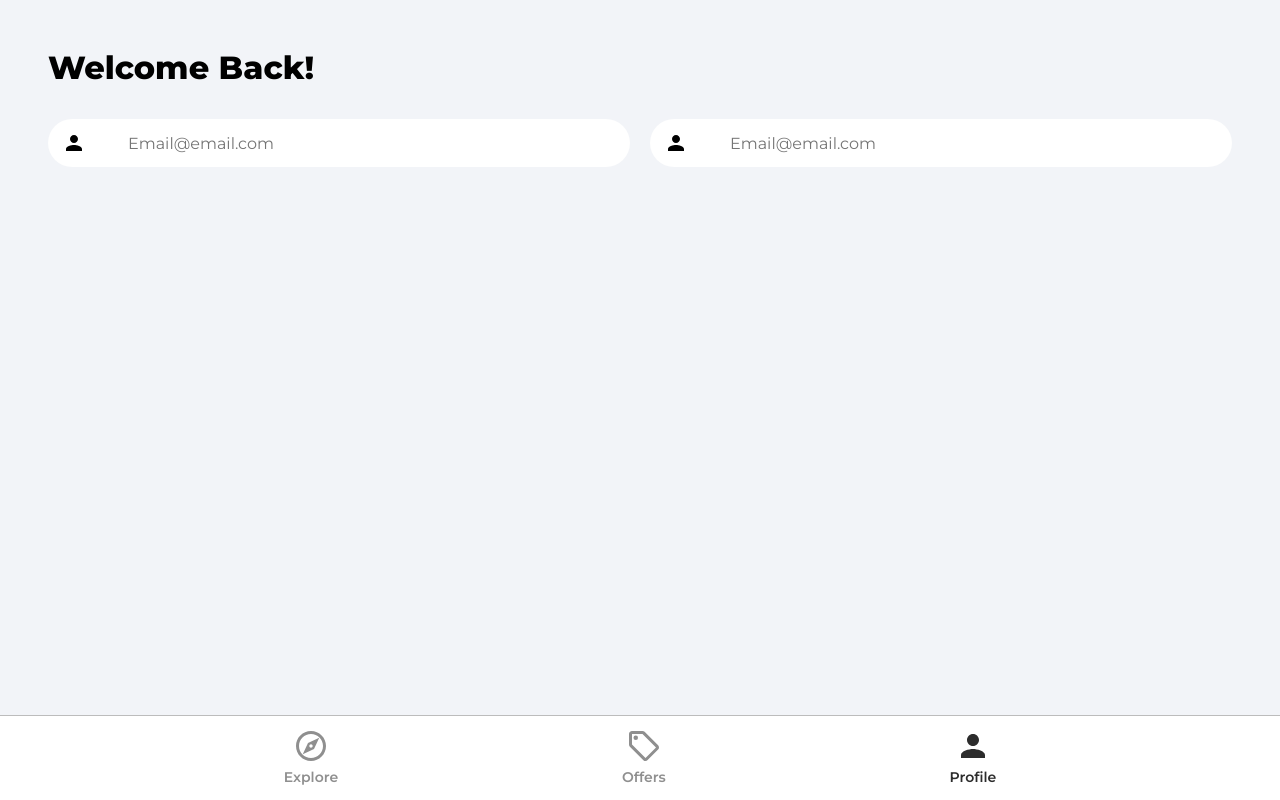
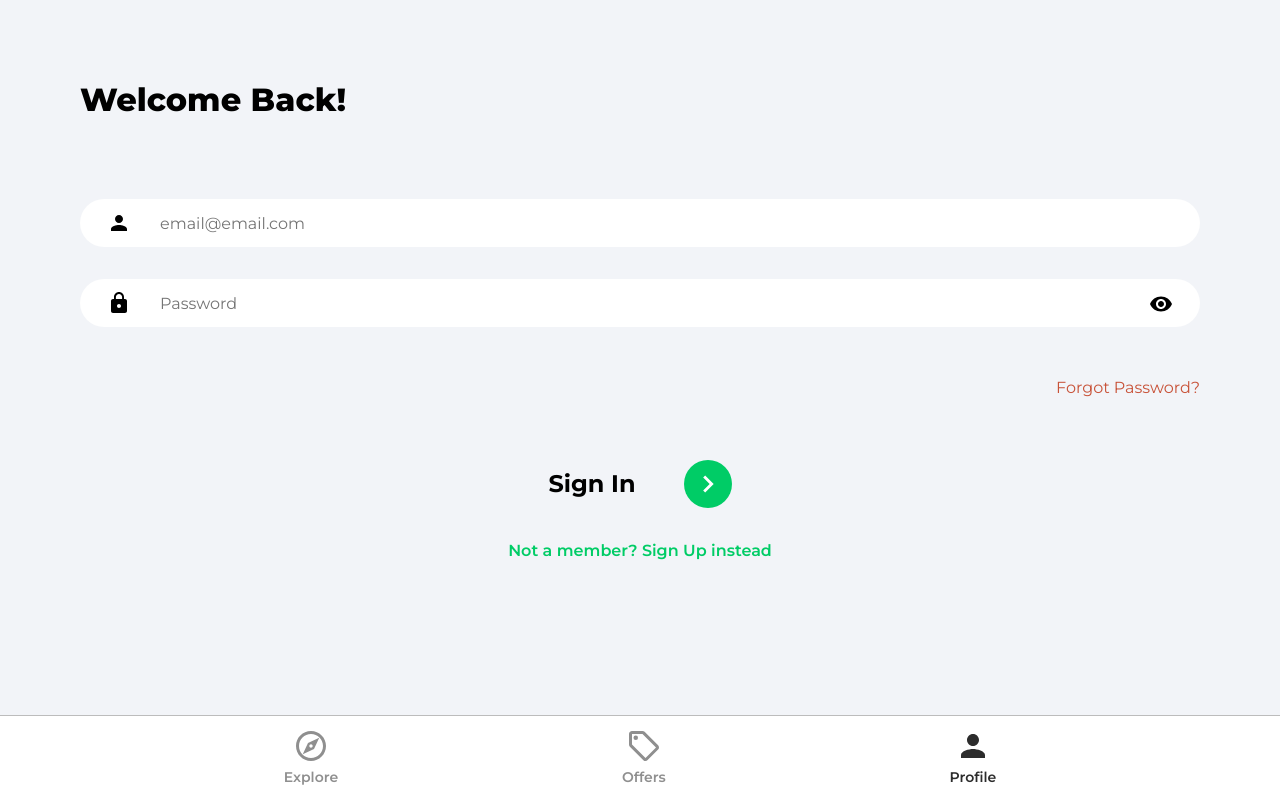
Before and after one commit to Olixfills/homz, a React (Create React App) app: page /profile in a window 1280 px wide. Built offline with nearby package versions, Linux system fonts and the light colour scheme.

Commit message:
login screen done

```diff
--- a/src/index.css
+++ b/src/index.css
@@ -91,16 +91,16 @@ button {
 .listingDetails,
 .category,
 .explore {
-  margin: 1rem;
+  margin: 1.2rem;
 }
-@media (min-width: 1024px) {
+@media (min-width: 805px) {
   .pageContainer,
   .offers,
   .profile,
   .listingDetails,
   .category,
   .explore {
-    margin: 3rem;
+    margin: 3rem 5rem;
   }
 }
 
@@ -193,10 +193,11 @@ button {
 
   }
 }
-.namePassDiv{
 
+.formHeader{
+  margin: 5rem auto;
+}
 
-}
 .nameInput {
   margin-bottom: 2rem;
   background: url('./assets/svg/badgeIcon.svg') #ffffff 2.5% center no-repeat;
@@ -226,10 +227,13 @@ button {
 
 .forgotPasswordLink {
   cursor: pointer;
-  color: #00cc66;
-  font-weight: 600;
+  color: #c85238;
+  font-weight: 400;
   text-align: right;
+  margin: 1.2rem auto;
 }
+
+
 
 .signInBar,
 .signUpBar {
@@ -249,7 +253,7 @@ button {
 @media (min-width: 1024px) {
   .signInBar,
   .signUpBar {
-    justify-content: start;
+    justify-content: center;
   }
 }
 
@@ -302,7 +306,7 @@ button {
 }
 
 .registerLink {
-  margin-top: 4rem;
+  margin-top: 1.2rem;
   color: #00cc66;
   font-weight: 600;
   text-align: center;
--- a/src/pages/Login.jsx
+++ b/src/pages/Login.jsx
@@ -8,33 +8,66 @@ import visibilityIcon from '../assets/svg/visibilityIcon.svg'
 const Login = () => {
   const [showPassword, setShowPassword] = useState(false);
   const [formData, setFormData] = useState({
-    name: '',
     email: '',
     password: '',
-    phone: '',
-    address: '',
+
 
   })
-  const {name, email, password, phone, address} = formData;
+  const { email, password,} = formData;
+  // eslint-disable-next-line no-unused-vars
   const navigate = useNavigate()
 
 const onChange = (e) => {
-
+setFormData((prev => ({
+  ...prev,
+  [e.target.id]: e.target.value
+})))
 }
 
 
   return (
     <>
       <div className="pageContainer">
-        <header>
+        <header className='formHeader'>
           <p className='pageHeader'>Welcome Back!</p>
         </header>
         <form>
-          <div className='formDiv'>
-          <input type="email" name="email" className='emailInput' id='email' placeholder='Email@email.com' value={email} min={6} onChange={onChange} />
-          <input type="email" name="email" className='emailInput' id='email' placeholder='Email@email.com' value={email} min={6} onChange={onChange} />
+          <input
+          type="email"
+          name="email"
+          className='emailInput'
+          id='email'
+          placeholder='email@email.com'
+          value={email}
+          onChange={onChange} />
+
+          <div className="passwordInputDiv">
+            <input
+            type={showPassword ? "text" : "password"}
+            name="password"
+            id="password"
+            className='passwordInput'
+            placeholder='Password'
+            value={password}
+            onChange={onChange}/>
+
+            <img src={visibilityIcon}
+            alt="showPassword"
+            onClick={()=> setShowPassword(prev => !prev)}
+            className='showPassword'/>
+          </div>
+
+          <Link to='/reset-password' className='forgotPasswordLink'>Forgot Password?</Link>
+
+          <div className="signInBar">
+            <p className="signInText">Sign In</p>
+            <button className="signInButton">
+              <ArrowRightIcon fill='#fff' width='34px' height='34px' />
+            </button>
           </div>
         </form>
+        <Link to='/signup' className='registerLink'>Not a member? Sign Up instead</Link>
+
       </div>
     </>
   )
--- a/src/pages/SignUp.jsx
+++ b/src/pages/SignUp.jsx
@@ -1,9 +1,76 @@
-import React from 'react'
+import React, {useState} from 'react'
+import { Link, useNavigate } from 'react-router-dom'
+
+import { ReactComponent as ArrowRightIcon } from '../assets/svg/keyboardArrowRightIcon.svg'
+import visibilityIcon from '../assets/svg/visibilityIcon.svg'
+
 
 const SignUp = () => {
+  const [showPassword, setShowPassword] = useState(false);
+  const [formData, setFormData] = useState({
+    email: '',
+    password: '',
+
+
+  })
+  const { email, password,} = formData;
+  // eslint-disable-next-line no-unused-vars
+  const navigate = useNavigate()
+
+const onChange = (e) => {
+setFormData((prev => ({
+  ...prev,
+  [e.target.id]: e.target.value
+})))
+}
+
+
   return (
-    <div>SignUp</div>
+    <>
+      <div className="pageContainer">
+        <header className='formHeader'>
+          <p className='pageHeader'>Welcome Back!</p>
+        </header>
+        <form>
+          <input
+          type="email"
+          name="email"
+          className='emailInput'
+          id='email'
+          placeholder='email@email.com'
+          value={email}
+          onChange={onChange} />
+
+          <div className="passwordInputDiv">
+            <input
+            type={showPassword ? "text" : "password"}
+            name="password"
+            id="password"
+            className='passwordInput'
+            placeholder='Password'
+            value={password}
+            onChange={onChange}/>
+
+            <img src={visibilityIcon}
+            alt="showPassword"
+            onClick={()=> setShowPassword(prev => !prev)}
+            className='showPassword'/>
+          </div>
+
+          <Link to='/reset-password' className='forgotPasswordLink'>Forgot Password?</Link>
+
+          <div className="signInBar">
+            <p className="signInText">Sign In</p>
+            <button className="signInButton">
+              <ArrowRightIcon fill='#fff' width='34px' height='34px' />
+            </button>
+          </div>
+        </form>
+        <Link to='/signup' className='registerLink'>Not a member? Sign Up instead</Link>
+
+      </div>
+    </>
   )
 }
 
-export default SignUp
+export default SignUp;
```
